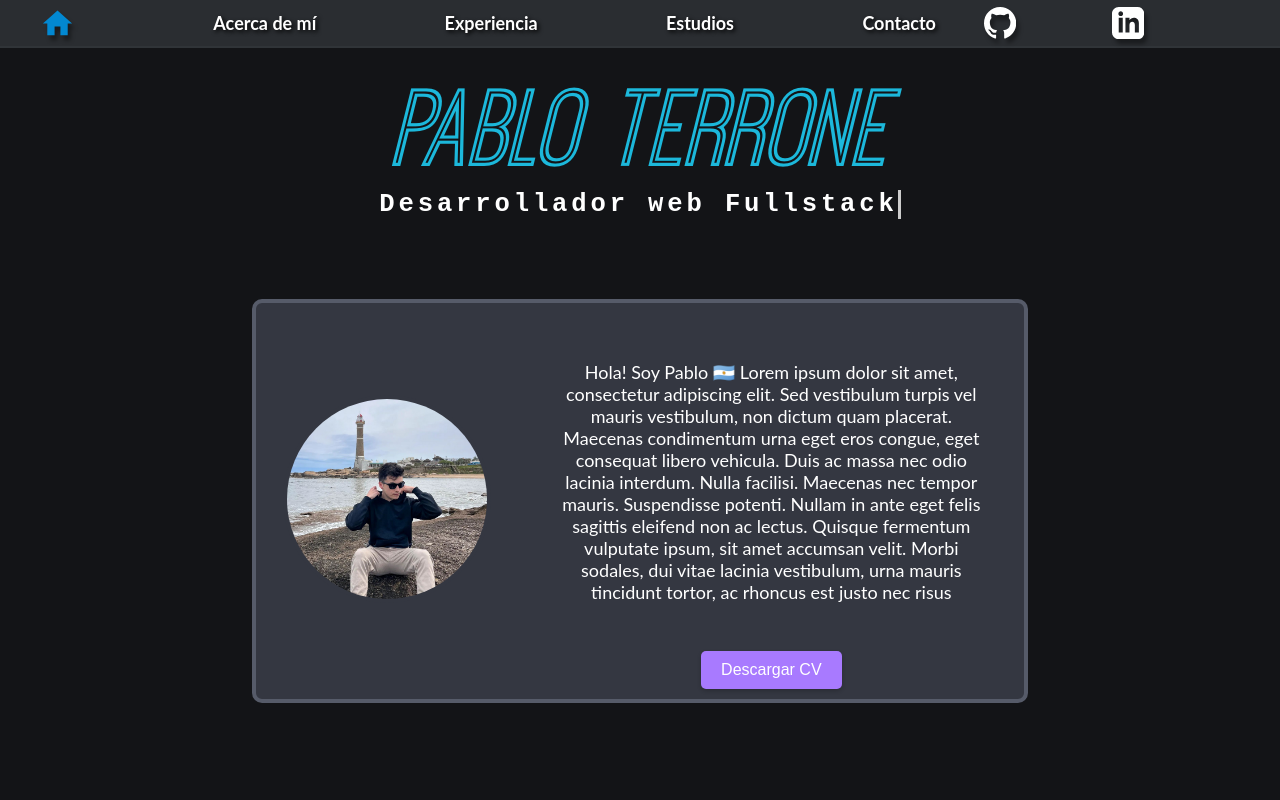
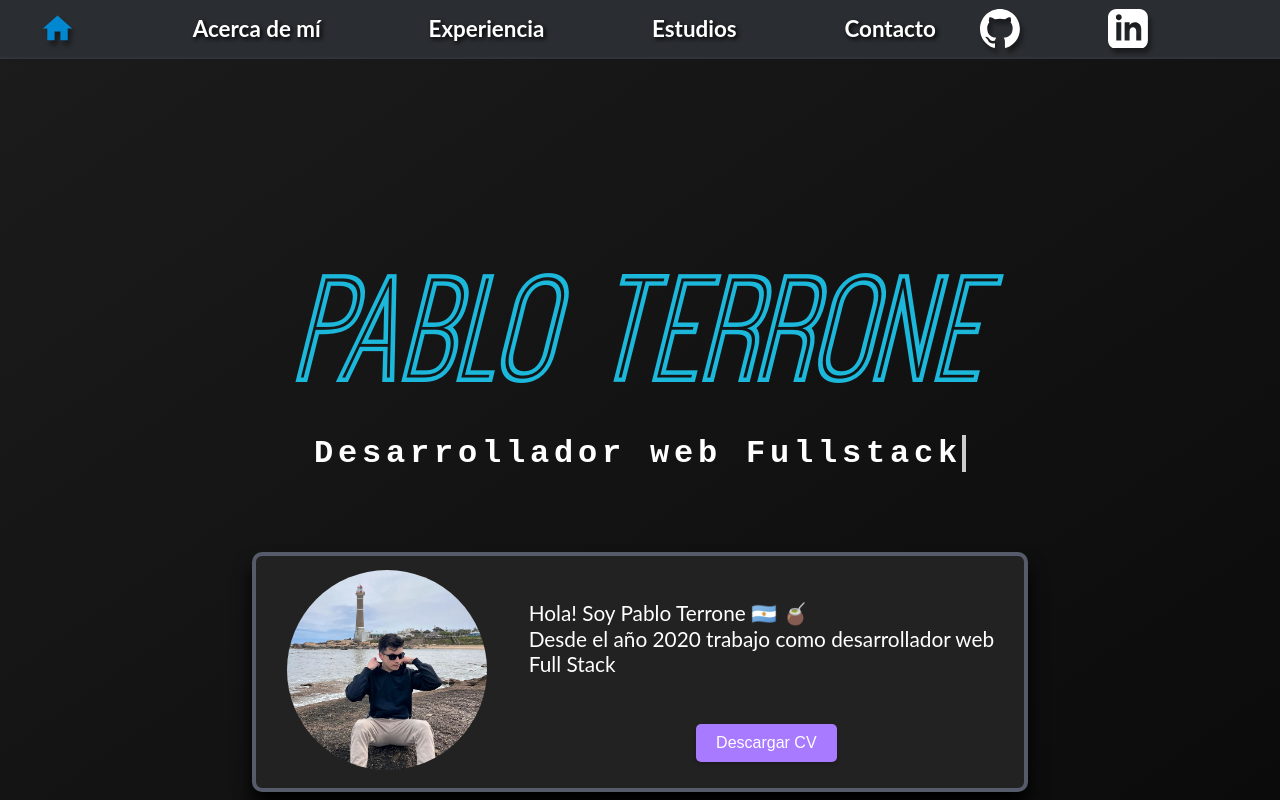
Before and after one commit to PabloT21/portfolio-website, a React (Vite) app: page / in a window 1280 px wide. Built offline with nearby package versions, Linux system fonts and the light colour scheme.

Commit message:
FIX: Mejoras para estandarizar las medidas en css

```diff
--- a/src/App.css
+++ b/src/App.css
@@ -21,11 +21,12 @@
 /* -------------------------------- My styles ----------------------- */
 
 body{
-  background-color: #131417;
-  /*background-image: url( './assets/waves.svg' );
-  background-repeat: no-repeat;
-background-size: cover;
-display: block; */
+  background-color: #31406d;
+  background: linear-gradient(145deg, #1c1c1c 0%, #0b0b0b 100%);
+  background-repeat: initial;
+  width: 100vw;
+  height: 100vh;
+  margin:0px;
 }
 
 .bodyContainer{
@@ -45,7 +46,6 @@ display: block; */
   text-align: center ;
   height:80vh;
   width:90vw;
-
   margin:auto;
 }
 
@@ -53,19 +53,22 @@ display: block; */
   font-family: 'OstrichSansInline';
   font-weight: 500;
   color:rgb(28, 184, 219) ;
-  font-size:9vw;
+  font-size:10rem;
   text-align: center;
 
-  margin-bottom: 20px;
+  margin-bottom: 3rem;
 }
 
+#header-subtitle{
+  font-size:2rem;
+  word-break: break-all;
+}
 
 svg {
   filter: drop-shadow(3px 5px 2px rgb(0 0 0 / 0.4));
 }
 
 #presentation-image{
-  background-color: #343741;
 
   width: 200px;
   height: 200px;
@@ -117,6 +120,7 @@ svg {
   border: none; /* Sin borde */
   border-radius: 5px; /* Bordes redondeados */
   padding: 10px 20px; /* Relleno interior del botón */
+  margin-top:3rem;
   font-size: 16px; /* Tamaño de fuente */
   cursor: pointer; /* Cambio de cursor al pasar el ratón */
   box-shadow: 0px 2px 4px rgba(0, 0, 0, 0.2); /* Sombra */
@@ -128,34 +132,50 @@ svg {
   background-color: rgb(138, 97, 204); /* Cambio de color de fondo al pasar el ratón */
 }
 
+
 .container{
   background-color: #343741;
   border: solid 4px #565b69;
-  transition: border-color 0.3s ease; /* Transición suave del color del borde */
-
+  transition: border-color 0.5s ease; /* Transición suave del color del borde */
+  transition: background-color 0.5s ease;
+  background-color: #222;
+  box-shadow: 0 14px 18px rgb(0, 0, 0);
+  border-radius: 8px;
   border-radius: 10px;
 }
 
 .container:hover{
-  border-color: #8A61CC;
+  border-color: #8340ee;
+  background-color: #2b2d36;
+  animation:backwards 500ms;
+
+  #presentation-image{
+    transition:  0.3s ease;
+  }
 }
 
 .basic-text{
   color:white;
-  font-size: large;
-  padding: 30px;
+  font-size: 1.3rem;
   font-family: 'Lato', sans-serif;
+  text-align: start;
+  margin:0px;
 }
+
+.text-block{
+  padding: 10px;
+}
+
 
 .typewriter h2 {
   color: white;
   font-family: monospace;
-  overflow: hidden; /* Ensures the content is not revealed until the animation */
+  overflow: hidden;
   border-right: .15em solid rgb(28, 184, 219);
-  ; /* The typwriter cursor */
-  white-space: nowrap; /* Keeps the content on a single line */
-  margin: 0 auto; /* Gives that scrolling effect as the typing happens */
-  letter-spacing: .15em; /* Adjust as needed */
+  ; /* Cursor */
+  white-space: nowrap;
+  margin: 0 auto;
+  letter-spacing: .15em;
   animation:
     typing 3.5s steps(30, end),
     blink-caret .5s step-end infinite;
@@ -165,13 +185,11 @@ svg {
   font-size: 2vw;
 }
 
-/* The typing effect */
 @keyframes typing {
   from { width: 0 }
   to { width: 100% }
 }
 
-/* The typewriter cursor effect */
 @keyframes blink-caret {
   from, to { border-color: transparent }
   50% { border-color: #ccc }
@@ -189,7 +207,6 @@ svg {
   margin:auto;
   padding: 20px;
   padding-bottom: 0px;
- /* width: fit-content; */
   border-width: 5px;
   border-radius: 10px;
   position: relative;
@@ -271,6 +288,7 @@ svg {
     color: rgb(67, 57, 57);
     font-family: 'Montserrat', sans-serif;
   }
+
 /* ----- END About ME Styles ---- */
 
 
@@ -290,13 +308,20 @@ svg {
     grid-template-columns: 30% 30% 30%;
     column-gap: 20px;
   }
+
+  .banner{
+    padding-top: 15vh;
+  }
+
 }
 
 @media screen and (max-width: 900px) {
+
   .section-title{
     text-align: center;
     font-size: 75px;
   }
+
 
   .two-columns{
     grid-template-columns: 90%;
@@ -338,7 +363,9 @@ svg {
     padding-left: 5vw;
     padding-right: 5vw;
   }
-
+  .banner{
+    padding-top: 20vh;
+  }
   .navMenu-container{
     width: 90%;
   }
@@ -368,3 +395,11 @@ svg {
   }
 
 }
+@media screen and (max-width: 350px) {
+
+  #header-title{
+    font-size: 20vw;
+  }
+
+
+}
--- a/src/App.jsx
+++ b/src/App.jsx
@@ -32,6 +32,7 @@ function App() {
 
   return (
     <div className="App">
+      <Menu></Menu>
 
       <Routes>
         <Route path="/" element={ <Inicio/> } />
@@ -42,7 +43,6 @@ function App() {
 
       </Routes>
 
-      <Menu></Menu>
     </div>
   )
 }
--- a/src/TopNavbar.css
+++ b/src/TopNavbar.css
@@ -1,16 +1,12 @@
 .sidenav {
-    height: fit-content; /* Full-height: remove this if you want "auto" height */
-    width: 100%; /* Set the width of the sidebar */
-    position: fixed; /* Fixed Sidebar (stay in place on scroll) */
-    z-index: 1; /* Stay on top */
-    top: 0; /* Stay at the top */
+    height: fit-content;
+    width: 100%;
+    position: fixed;
+    z-index: 1;
+    top: 0;
     left: 0;
     background-color:#2a2d31;
-/*
-    box-shadow: 0 15px 25px rgba(129, 124, 124, 0.2);
-    backdrop-filter: blur(40px);
-    background-color: rgba(255, 255, 255, 0.2);
-      /* Black */
+
 
     border-bottom: solid #303438 2px;
     overflow-x:initial; /* Disable horizontal scroll */
@@ -34,7 +30,6 @@
   }
 
 
-  /* When you mouse over the navigation links, change their color */
   .sidenav a:hover {
     color: #f1f1f1;
   }
@@ -66,8 +61,8 @@
 
   .navMenu-text{
     font-family: 'Lato', sans-serif;
-    color:white;
-    font-size: large;
+    color: white;
+    font-size: 1.4rem;
     text-align: start;
     text-shadow: 2px 2px 4px #000000;
     padding-top: 0px;
--- a/src/components/Inicio.jsx
+++ b/src/components/Inicio.jsx
@@ -11,7 +11,7 @@ export default class Inicio extends Component {
             <div>
               <h1  id="header-title"> Pablo Terrone</h1>
               <div style={{margin: 0, marginBottom: "80px"}} className="typewriter">
-                <h2>Desarrollador web Fullstack</h2>
+                <h2 id='header-subtitle'>Desarrollador web Fullstack</h2>
               </div>
             </div>
             <div>
@@ -20,8 +20,10 @@ export default class Inicio extends Component {
                 <img id='presentation-image' src={presentationPic}></img>
                 </div>
                 <div className="column2">
-                  <span>
-                    <p className='basic-text'>Hola! Soy Pablo &#x1F1E6;&#x1F1F7; Lorem ipsum dolor sit amet, consectetur adipiscing elit. Sed vestibulum turpis vel mauris vestibulum, non dictum quam placerat. Maecenas condimentum urna eget eros congue, eget consequat libero vehicula. Duis ac massa nec odio lacinia interdum. Nulla facilisi. Maecenas nec tempor mauris. Suspendisse potenti. Nullam in ante eget felis sagittis eleifend non ac lectus. Quisque fermentum vulputate ipsum, sit amet accumsan velit. Morbi sodales, dui vitae lacinia vestibulum, urna mauris tincidunt tortor, ac rhoncus est justo nec risus</p>
+                  <span className='text-block'>
+                    <p className='basic-text'>Hola! Soy Pablo Terrone &#x1F1E6;&#x1F1F7; &#129481; </p>
+                    <p className='basic-text'>Desde el año 2020 trabajo como desarrollador web Full Stack</p>
+
                     <button id='main-button'>Descargar CV</button>
                   </span>
 
```
Lines whose indentation alone changed are shown as unchanged.
